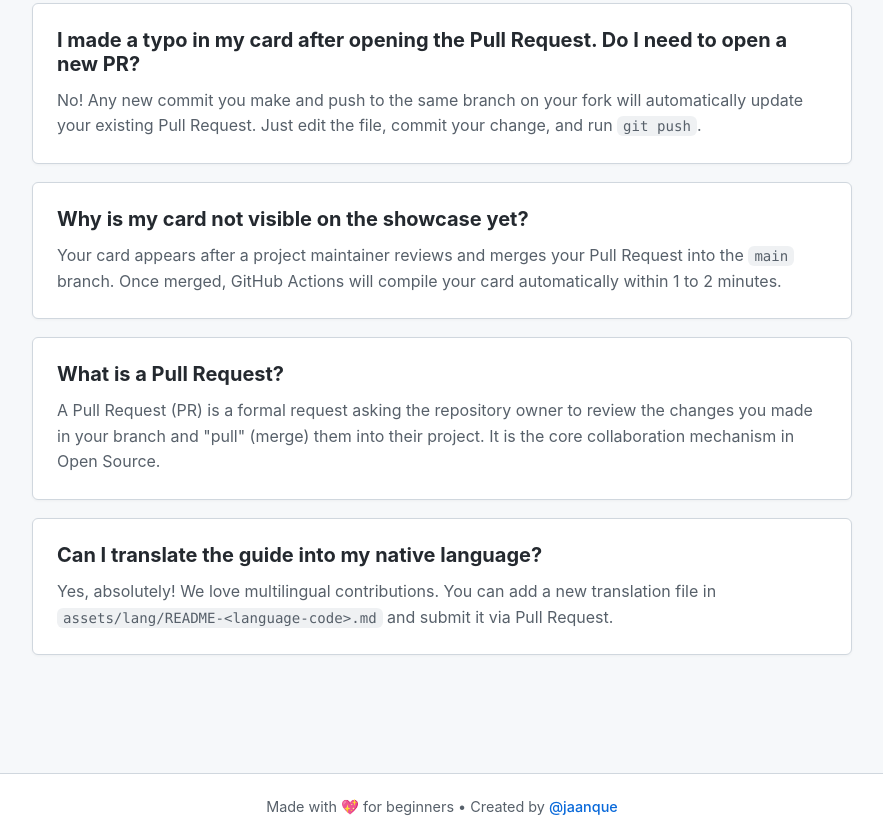
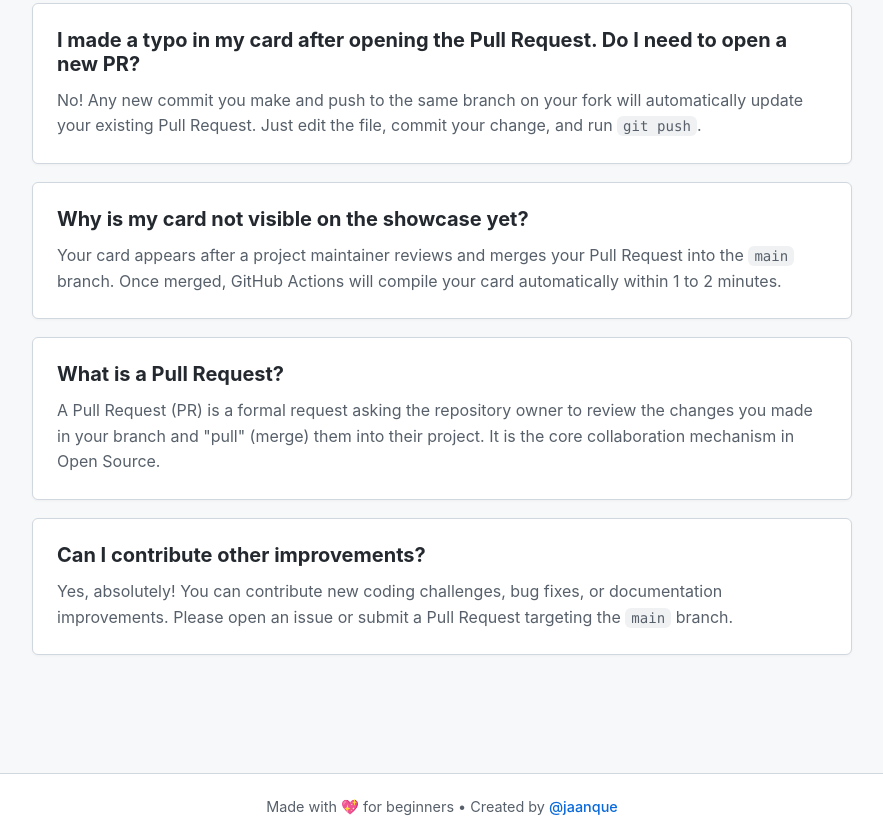
Before and after one commit to jaanque/good-first-issue, a plain HTML site: page assets/pages/faq.html in a window 1280 px wide. Shown: the part 394-1234 px from the top of the page, without its empty margins (198-1081 px from the left). Drawn offline with Linux system fonts and the light colour scheme.

Commit message:
MOD // langs

```diff
--- a/assets/pages/faq.html
+++ b/assets/pages/faq.html
@@ -244,9 +244,8 @@
         </div>
 
         <div class="faq-item">
-            <h2>Can I translate the guide into my native language?</h2>
-            <p>Yes, absolutely! We love multilingual contributions. You can add a new translation file in
-                <code>assets/lang/README-&lt;language-code&gt;.md</code> and submit it via Pull Request.</p>
+            <h2>Can I contribute other improvements?</h2>
+            <p>Yes, absolutely! You can contribute new coding challenges, bug fixes, or documentation improvements. Please open an issue or submit a Pull Request targeting the <code>main</code> branch.</p>
         </div>
     </div>
 
```
Also changed, not shown: 2 other files.
